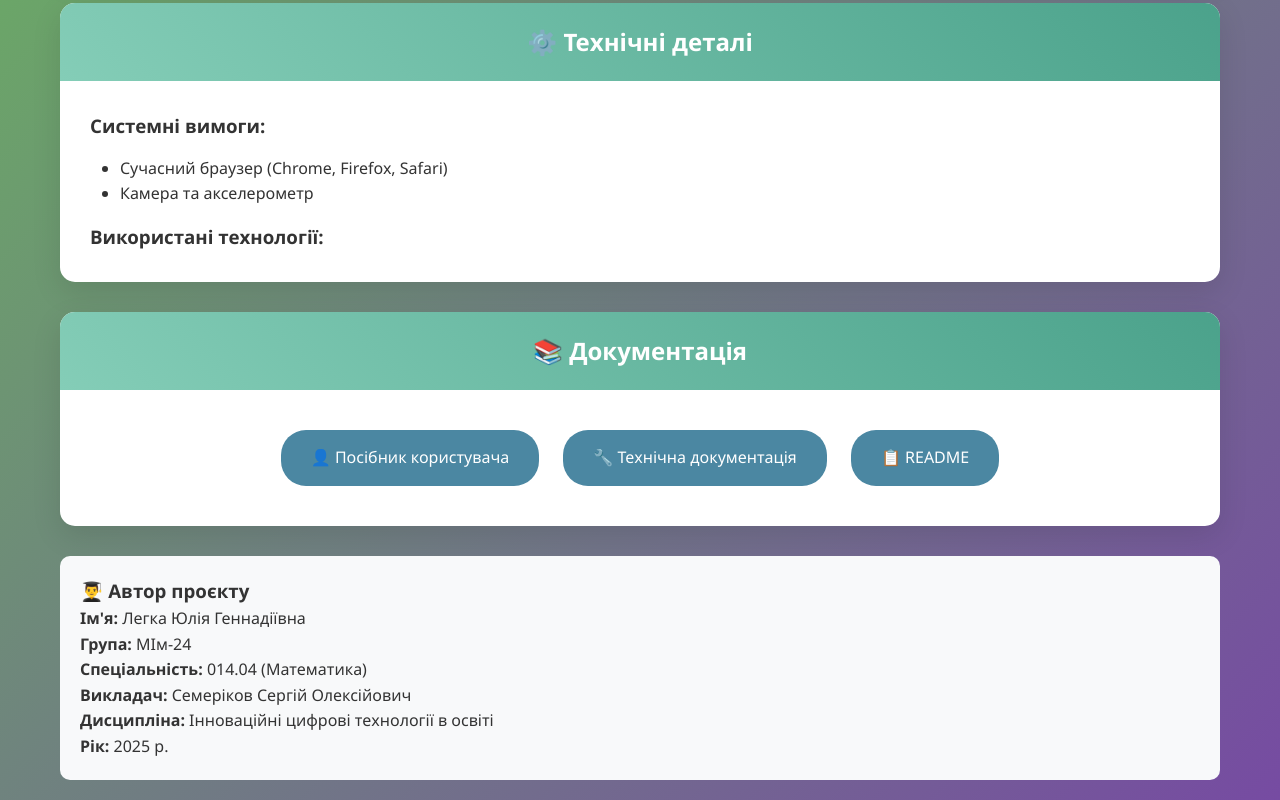
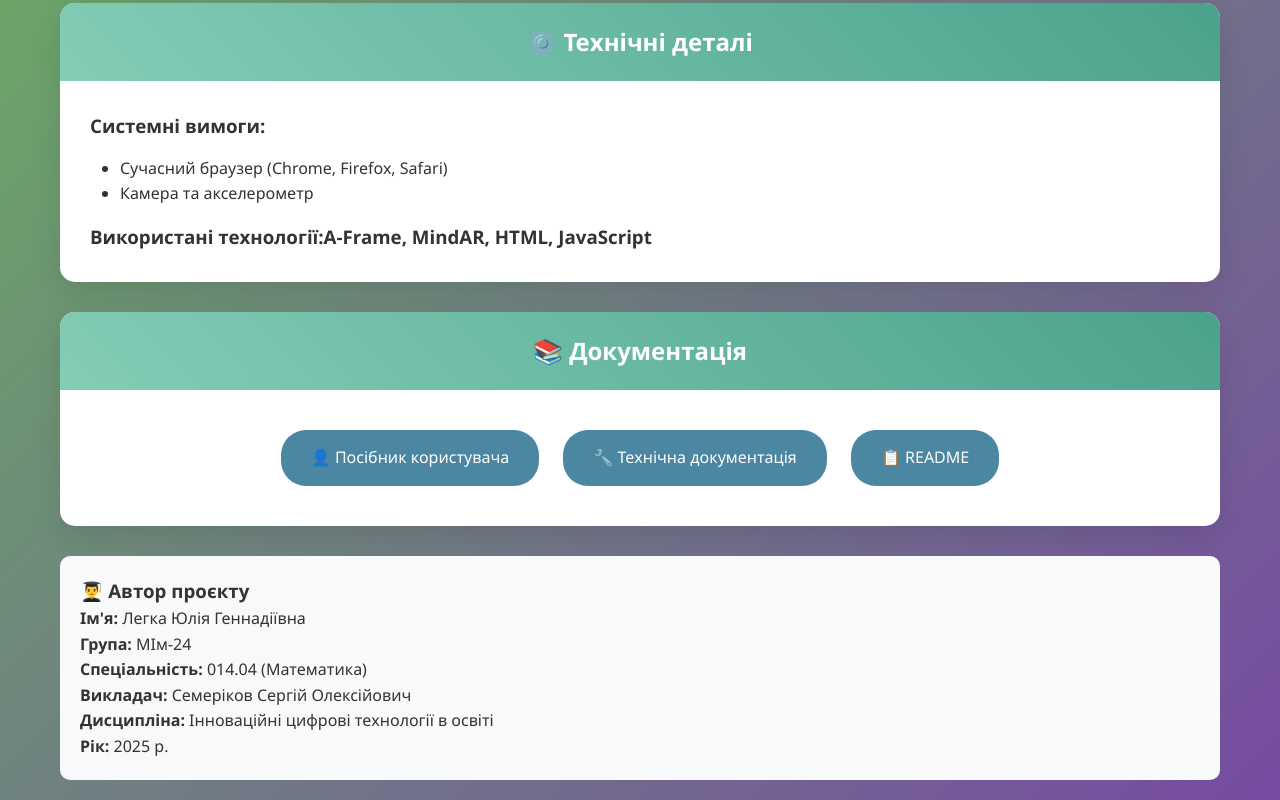
Before and after one commit to Yulia-19/Exam, a plain HTML site: page index.html in a window 1280 px wide. Shown: the part 1293-2093 px from the top of the page. Drawn offline with Linux system fonts and the light colour scheme.

Commit message:
Update index.html

```diff
--- a/index.html
+++ b/index.html
@@ -145,7 +145,7 @@
                     <li id="ar-requirements" style="display: none;">Підтримка WebXR або ARCore/ARKit</li>
                 </ul>
 
-                <h3>Використані технології:</h3>
+                <h3>Використані технології:A-Frame, MindAR, HTML, JavaScript</h3>
                 <div id="tech-list">
                     <!-- Динамічно заповнюється JavaScript -->
                 </div>
```
